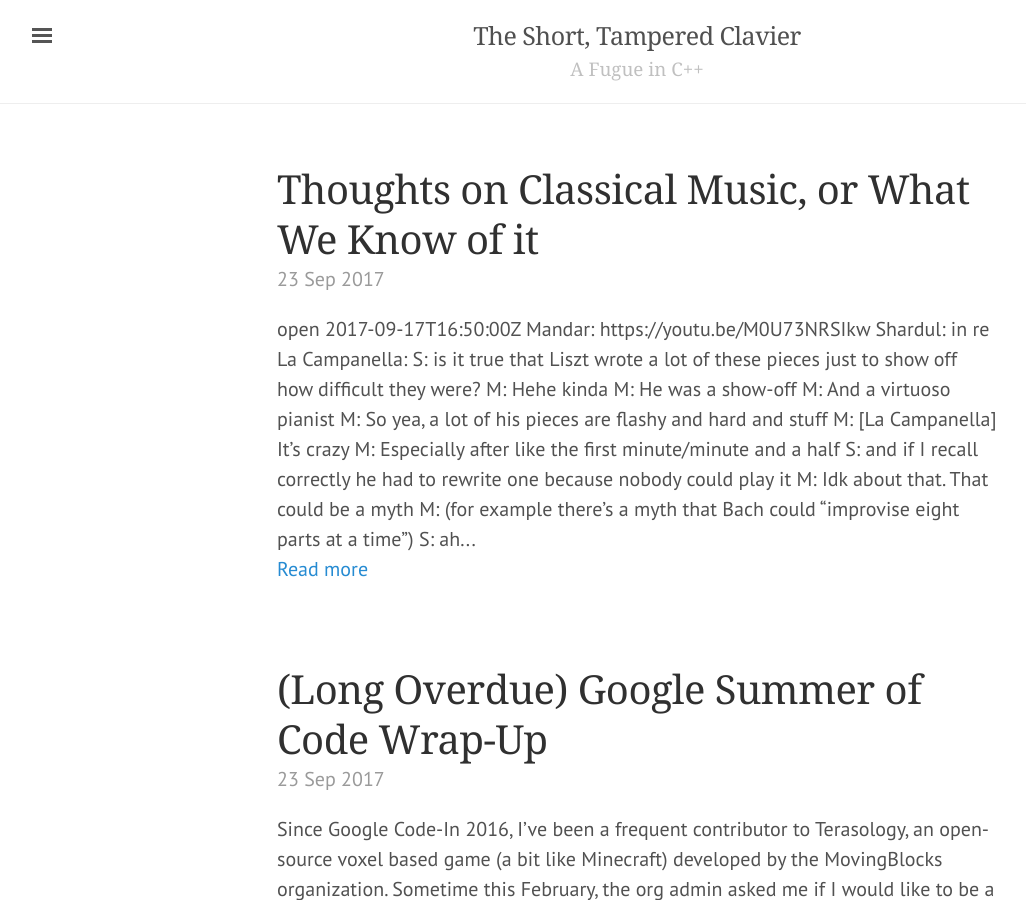
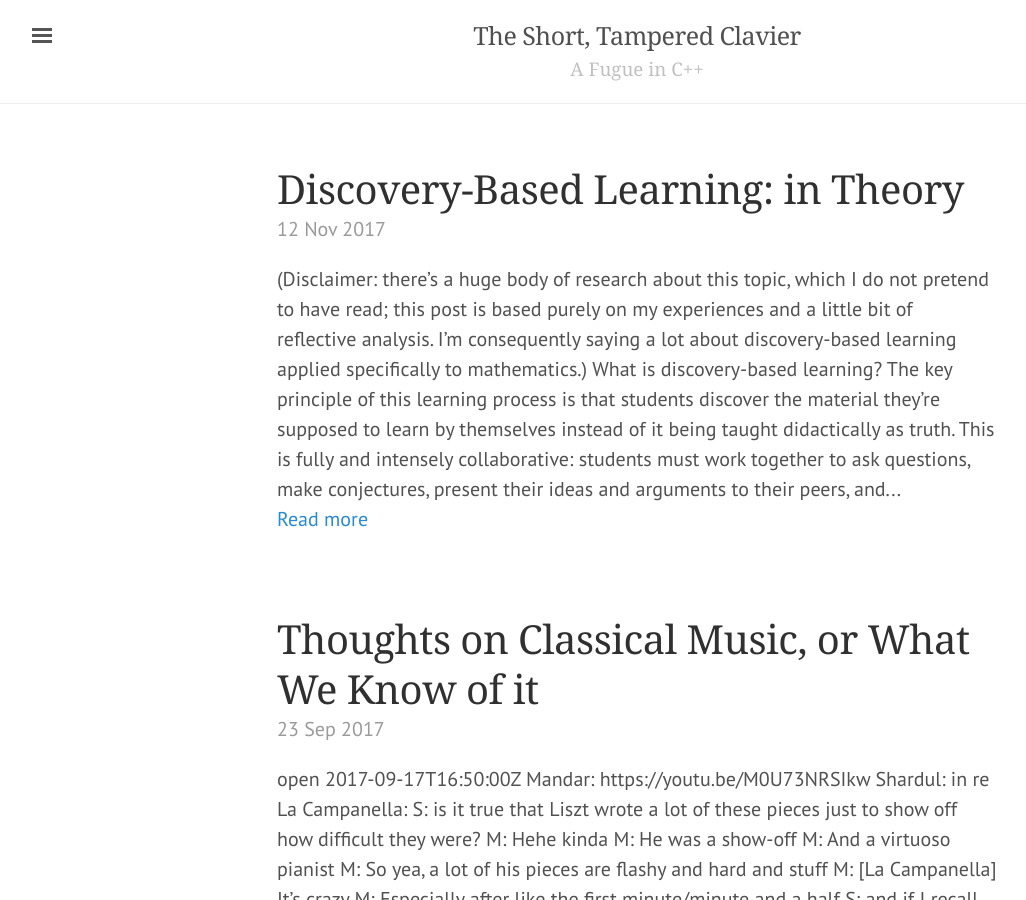
Before and after one commit to theshorttamperedclavier/theshorttamperedclavier.github.io, a Jekyll site: the page built from index.html, in a window 1280 px wide and 900 px high. Shown: the whole window, without its empty margins (3-1029 px from the left). Built offline with Jekyll 4.4.1, drawn with Linux system fonts in a browser that asks for light colours; nearby versions of some CDN libraries; some web fonts are replaced; the list of posts is cut into pages by our own code; some of the changed text lies outside the part shown.

Commit message:
Minor changes to "Dsicovery-Based Learning: in Theory" and publish

```diff
--- a/_drafts/2017-11-12-discovery-learning-theory.md
+++ b/_posts/2017-11-12-discovery-learning-theory.md
@@ -10,8 +10,8 @@ learning applied specifically to mathematics.)*
 
 What is discovery-based learning?
 
-The key principle of this learning process is that students discover by
-themselves the material that they are intended to learn instead of it being
+The key principle of this learning process is that students discover
+the material they're supposed to learn by themselves instead of it being
 taught didactically as truth. This is fully and intensely collaborative:
 students *must* work together to ask questions, make conjectures, present their
 ideas and arguments to their peers, and be critical of each other to make
@@ -70,7 +70,7 @@ capable, both in such interactions with students and in the subject being
 learned; training teachers on a large scale to be good facilitators might be
 practically impossible because some might just not *get* it, not trust their
 students' abilities enough, or not have a thorough understanding of the content.
-[(How many elementary teachers can motivate the formula for the area of a triangle?)][3]
+([How many elementary teachers can motivate the formula for the area of a triangle?][3])
 
 Further, this method of learning takes a *lot* of time. In the hour that
 students would take to work their way to a rudimentary concept of a matrix, a
```
